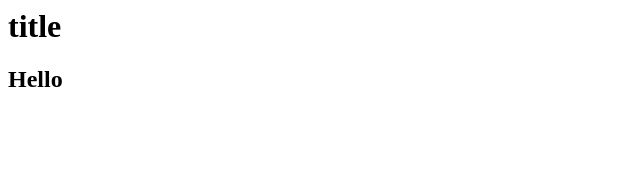
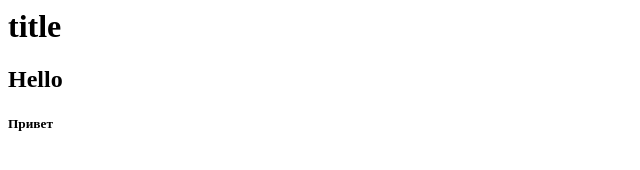
Before and after one commit to anipriev/mytest, a plain HTML site: page index.html in a window 1280 px wide. Shown: the full height of the page, 0-640 px from the left. Drawn offline with Linux system fonts and the light colour scheme.

Commit message:
Новый тег

```diff
--- a/index.html
+++ b/index.html
@@ -1,2 +1,3 @@
 <h1>title</h1>
 <h2>Hello</h2>
+<h5>Привет</h5>
```
